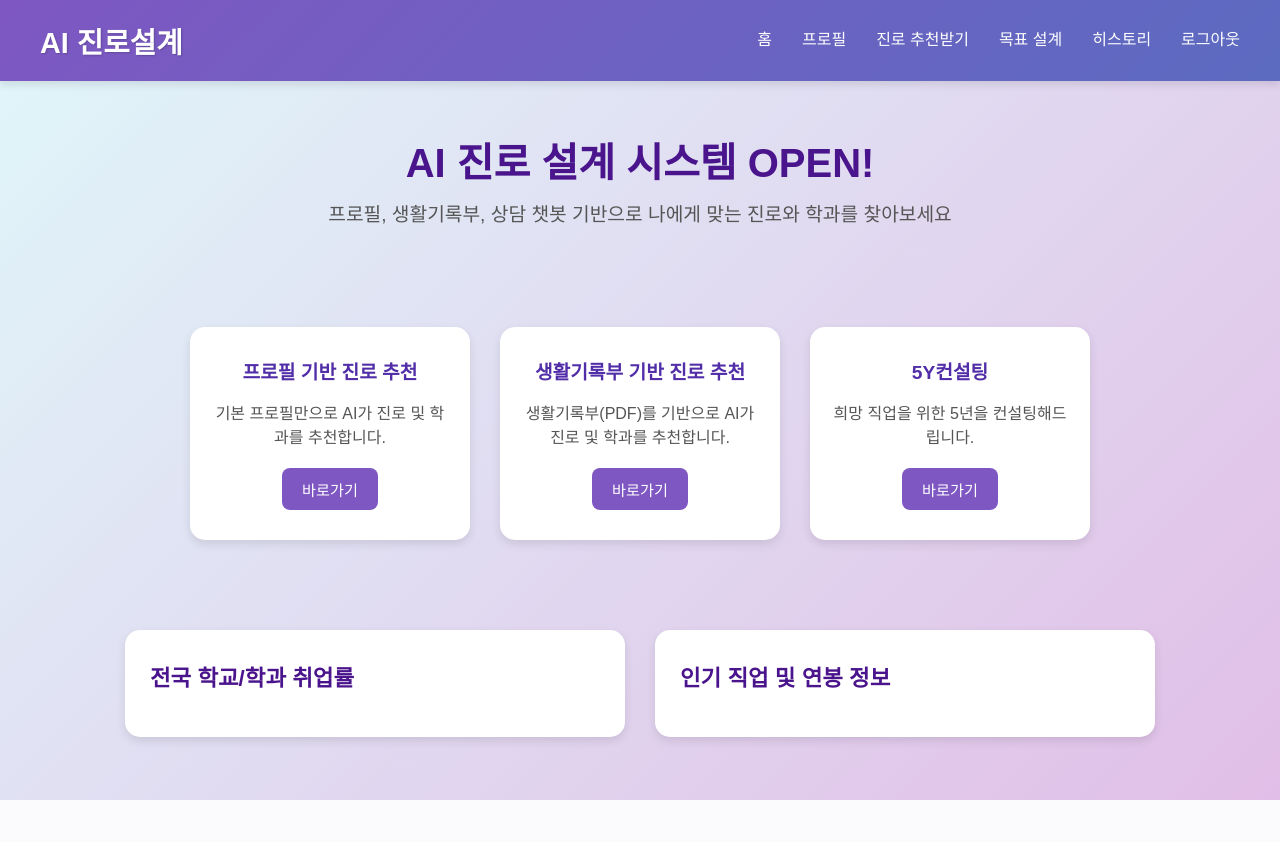
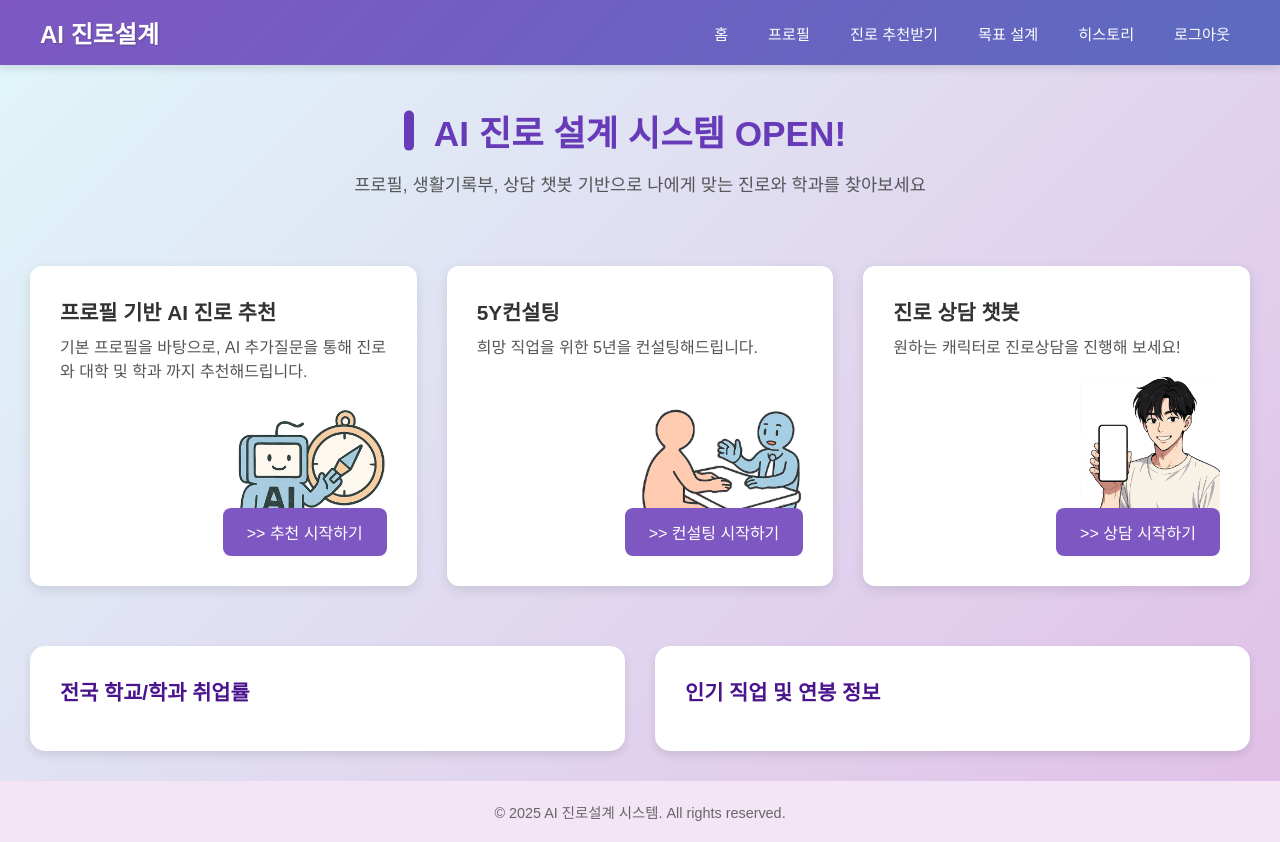
Before and after one commit to yonggaljjw/EDU_PROJECT, a Flask app: page / in a window 1280 px wide. Before the commit the page ends 800 px from the top, so only its background shows below. Run offline with Flask 3, Linux system fonts and the light colour scheme; some web fonts are replaced.

Commit message:
design fix

```diff
--- a/project/app/templates/index.html
+++ b/project/app/templates/index.html
@@ -1,5 +1,6 @@
 <!DOCTYPE html>
 <html lang="ko">
+
 <head>
   <meta charset="UTF-8">
   <meta name="viewport" content="width=device-width, initial-scale=1.0">
@@ -22,7 +23,7 @@
 
     header {
       width: 100%;
-      padding: 20px 40px;
+      padding: 15px 40px;
       background: linear-gradient(135deg, #7e57c2, #5c6bc0);
       display: flex;
       justify-content: space-between;
@@ -30,136 +31,158 @@
       position: sticky;
       top: 0;
       z-index: 1000;
-      box-shadow: 0 4px 8px rgba(0,0,0,0.1);
+      box-shadow: 0 4px 8px rgba(0, 0, 0, 0.1);
     }
 
     .logo a {
-      font-size: 1.8rem;
+      font-size: 1.5rem;
       font-weight: bold;
       color: white;
       text-decoration: none;
-      text-shadow: 1px 1px 2px rgba(0,0,0,0.2);
+      text-shadow: 1px 1px 2px rgba(0, 0, 0, 0.2);
     }
 
     nav {
       display: flex;
-      gap: 30px;
+      gap: 20px;
       align-items: center;
     }
 
     nav a {
       text-decoration: none;
       color: white;
-      font-size: 1rem;
-      padding-bottom: 5px;
+      font-size: 0.95rem;
+      padding: 5px 10px;
       position: relative;
       transition: all 0.3s;
-    }
-
-    nav a::after {
-      content: '';
-      position: absolute;
-      width: 0%;
-      height: 2px;
-      bottom: 0;
-      left: 0;
-      background-color: white;
-      transition: all 0.3s ease-in-out;
     }
 
     nav a:hover {
       color: #ffe082;
     }
 
-    nav a:hover::after {
-      width: 100%;
-    }
-
     .main-banner {
       text-align: center;
-      padding: 50px 20px;
+      padding: 40px 20px 20px;
     }
 
     .main-banner h1 {
-      font-size: 2.5rem;
-      color: #4a148c;
-      margin-bottom: 10px;
+      font-size: 2.2rem;
+      color: #673ab7;
+      margin-bottom: 15px;
+      position: relative;
+      display: inline-block;
+    }
+
+    .main-banner h1::before {
+      content: '';
+      position: absolute;
+      left: -30px;
+      top: 50%;
+      transform: translateY(-50%);
+      width: 10px;
+      height: 80%;
+      background-color: #673ab7;
+      border-radius: 6px;
     }
 
     .main-banner p {
-      font-size: 1.2rem;
+      font-size: 1.1rem;
       color: #555;
+      margin-bottom: 20px;
     }
 
+    /* 카드 섹션 수정 - 첫 번째 이미지 스타일에 맞게 */
     .card-section {
       display: flex;
-      flex-wrap: wrap;
       justify-content: center;
       gap: 30px;
-      margin: 50px 20px;
+      width: 100%;
+      max-width: 1280px;
+      padding: 0 30px;
+      margin: 30px auto;
     }
 
     .card {
       background: white;
-      width: 280px;
-      padding: 30px 20px;
-      border-radius: 15px;
-      box-shadow: 0 4px 10px rgba(0,0,0,0.1);
-      text-align: center;
-      transition: 0.3s;
-    }
-
-    .card:hover {
-      transform: translateY(-5px);
+      width: 100%;
+      max-width: 400px;
+      border-radius: 12px;
+      box-shadow: 0 4px 12px rgba(0, 0, 0, 0.1);
+      padding: 30px;
+      position: relative;
+      min-height: 320px;
     }
 
     .card h3 {
-      font-size: 1.2rem;
-      color: #512da8;
-      margin-bottom: 15px;
+      font-size: 1.3rem;
+      color: #333;
+      margin-bottom: 10px;
     }
 
     .card p {
       font-size: 1rem;
       color: #555;
+      line-height: 1.5;
       margin-bottom: 20px;
+    }
+
+    .card-img {
+      position: absolute;
+      right: 30px;
+      bottom: 65px;
+      text-align: right;
+    }
+
+    .card-img img {
+      height: 140px;
+      width: auto;
     }
 
     .card a {
       display: inline-block;
-      padding: 10px 20px;
+      padding: 12px 24px;
       background-color: #7e57c2;
       color: white;
       border-radius: 8px;
       text-decoration: none;
-      font-size: 0.95rem;
+      font-size: 1rem;
+      position: absolute;
+      bottom: 30px;
+      right: 30px;
       transition: 0.3s;
+      z-index: 2;
     }
 
     .card a:hover {
       background-color: #5e35b1;
     }
 
+    /* 정보 섹션 - 상단 카드와 너비 일치 */
     .info-section {
       display: flex;
       flex-wrap: wrap;
       justify-content: center;
       gap: 30px;
-      margin: 40px 20px 60px;
+      width: 100%;
+      max-width: 1280px;
+      margin: 30px auto;
+      padding: 0 30px;
     }
 
     .info-box {
       background: white;
-      flex: 1 1 400px;
-      max-width: 500px;
-      padding: 30px 25px;
+      flex: 1;
+      min-width: 400px;
+      max-width: 625px;
+      padding: 30px;
       border-radius: 15px;
-      box-shadow: 0 4px 10px rgba(0,0,0,0.1);
+      box-shadow: 0 4px 10px rgba(0, 0, 0, 0.1);
     }
 
     .info-box h3 {
       color: #4a148c;
-      font-size: 1.4rem;
+      font-size: 1.3rem;
       margin-bottom: 15px;
     }
 
@@ -170,9 +193,19 @@
     }
 
     .info-box li {
-      font-size: 1rem;
+      font-size: 0.95rem;
       color: #555;
       margin-bottom: 8px;
+    }
+
+    .info-box li span.trend-up {
+      color: #4caf50;
+      font-weight: bold;
+    }
+
+    .info-box li span.trend-down {
+      color: #f44336;
+      font-weight: bold;
     }
 
     footer {
@@ -185,13 +218,21 @@
     }
 
     @media (max-width: 768px) {
-      .card-section, .info-section {
+
+      .card-section,
+      .info-section {
         flex-direction: column;
         align-items: center;
+      }
+
+      .card {
+        max-width: 100%;
+        margin-bottom: 20px;
       }
     }
   </style>
 </head>
+
 <body>
 
   <header>
@@ -213,21 +254,33 @@
     <p>프로필, 생활기록부, 상담 챗봇 기반으로 나에게 맞는 진로와 학과를 찾아보세요</p>
   </section>
 
+  <!-- 카드 섹션 변경 - 첫 번째 이미지와 두 번째 이미지 스타일 반영 -->
   <div class="card-section">
     <div class="card">
-    <h3>프로필 기반 진로 추천</h3>
-    <p>기본 프로필만으로 AI가 진로 및 학과를 추천합니다.</p>
-    <a href="/recommend/ai">바로가기</a>
+      <h3>프로필 기반 AI 진로 추천</h3>
+      <p>기본 프로필을 바탕으로, AI 추가질문을 통해 진로와 대학 및 학과 까지 추천해드립니다.</p>
+      <div class="card-img">
+        <img src="{{ url_for('static', filename='img/ai_recommend.png') }}" alt="AI 진로 추천 아이콘">
       </div>
-  <div class="card">
-    <h3>생활기록부 기반 진로 추천</h3>
-    <p>생활기록부(PDF)를 기반으로 AI가 진로 및 학과를 추천합니다.</p>
-    <a href="/recommend/pdf">바로가기</a>
+      <a href="/recommend/ai">>> 추천 시작하기</a>
     </div>
+
     <div class="card">
       <h3>5Y컨설팅</h3>
       <p>희망 직업을 위한 5년을 컨설팅해드립니다.</p>
-    <a href="/vision/plan">바로가기</a>
+      <div class="card-img">
+        <img src="{{ url_for('static', filename='img/consulting.png') }}" alt="5Y컨설팅 아이콘">
+      </div>
+      <a href="/vision/plan">>> 컨설팅 시작하기</a>
+    </div>
+
+    <div class="card">
+      <h3>진로 상담 챗봇</h3>
+      <p>원하는 캐릭터로 진로상담을 진행해 보세요!</p>
+      <div class="card-img">
+        <img src="{{ url_for('static', filename='img/jihan.png') }}" alt="진로 상담 챗봇 아이콘">
+      </div>
+      <a href="/character_select">>> 상담 시작하기</a>
     </div>
   </div>
 
@@ -245,13 +298,17 @@
       <h3>인기 직업 및 연봉 정보</h3>
       <ul>
         {% for j in random_jobs %}
-        <li>{{ j.job }} – 평균 연봉 {{ j.salery }}</li>
+        <li>{{ j.job }} – 평균 연봉 {{ j.salery }} {% if j.trend == 'up' %}<span class="trend-up">↑</span>{% elif j.trend ==
+          'down' %}<span class="trend-down">↓</span>{% endif %}</li>
         {% endfor %}
       </ul>
     </div>
   </div>
 
-
+  <footer>
+    © 2025 AI 진로설계 시스템. All rights reserved.
+  </footer>
 
 </body>
+
 </html>
--- a/project/views/main.py
+++ b/project/views/main.py
@@ -1,4 +1,4 @@
-from flask import Blueprint,current_app, render_template, request, redirect, url_for, flash, session
+from flask import Blueprint,current_app, render_template, request, redirect, url_for, flash, jsonify, session
 from werkzeug.security import generate_password_hash, check_password_hash
 from .models import db, User, UserProfile, JobsInfo, AiResult, EmploymentFull  # ✅ JobsInfo 추가
 import logging
@@ -9,6 +9,8 @@ import traceback
 from concurrent.futures import ThreadPoolExecutor, as_completed
 import openai
 from elasticsearch import Elasticsearch
+from views.character_prompt import build_prompt # 캐릭터챗 프롬프트 불러오기
+from views.models import db, CharacterChatHistory # 캐릭터 챗 대화 저장용
 
 
 
@@ -493,3 +495,71 @@ def vision_plan():
         return render_template('vision_plan_result.html', plan=plan_text, goal=goal)
 
     return render_template('vision_plan.html')
+
+
+# 캐릭터 챗
+
+# 캐릭터 선택 화면
+@main_bp.route('/chat/character/select')
+def select_character():
+    return render_template('character_select.html')  # 캐릭터 선택하는 페이지
+
+# 캐릭터 채팅 화면 열기
+@main_bp.route('/chat/character/chat', methods=['GET'])
+def character_chat():
+    character_name = request.args.get('character')
+    return render_template('character_chat.html', character_name=character_name)
+
+# 캐릭터와 메시지 질문/답변/DB저장 API
+@main_bp.route('/chat/character/send_message', methods=['POST'])
+def send_message():
+    data = request.get_json()
+    character_name = data.get('character')
+    question = data.get('question')
+    retrieved_conversations = data.get('retrieved_conversations', [])
+
+    # ✅ 세션에서 user_id 가져오기
+    user_id = session.get('user_id')  # 로그인한 사용자 ID
+    if not user_id:
+        return jsonify({"error": "로그인이 필요합니다."}), 401
+
+    try:
+        openai.api_key = os.getenv("OPENAI_API_KEY")
+
+        prompt = build_prompt(character_name, question, retrieved_conversations)
+
+        response = openai.ChatCompletion.create(
+            model="gpt-4",
+            messages=[
+                {"role": "system", "content": "너는 학생 고민 상담 전문 캐릭터야."},
+                {"role": "user", "content": prompt}
+            ],
+            temperature=0.7,
+            max_tokens=800
+        )
+
+        character_response = response['choices'][0]['message']['content']
+
+        # ✅ 대화 저장 (user_id 포함)
+        chat_log = CharacterChatHistory(
+            user_id=user_id,  # 🔥 여기 반드시 user_id 넣어야 해
+            character_name=character_name,
+            user_message=question,
+            character_response=character_response
+        )
+        db.session.add(chat_log)
+        db.session.commit()
+
+        return jsonify({"response": character_response})
+
+    except Exception as e:
+        logging.error("❌ 캐릭터 메시지 송수신 실패: %s", traceback.format_exc())
+        return jsonify({"error": "서버 오류가 발생했습니다. 잠시 후 다시 시도해 주세요."}), 500
+
+
+# 캐릭터 대화 히스토리 조회 화면
+@main_bp.route('/chat/character/history/<character_name>', methods=['GET'])
+def character_chat_history(character_name):
+    # 최근 50개까지만 조회 (너가 원하는 만큼 조정 가능)
+    histories = CharacterChatHistory.query.filter_by(character_name=character_name).order_by(CharacterChatHistory.timestamp.asc()).limit(50).all()
+    return render_template('character_history.html', character_name=character_name, histories=histories)
```
Also changed, not shown: project/app/static/character_chat.css (added, +84 -0 lines), project/app/static/character_select.css (added, +55 -0 lines), project/app/templates/character_chat.html (+44 -96 lines), project/app/templates/character_history.html (added, +33 -0 lines), project/app/templates/character_select.html (+34 -7 lines), project/views/models.py (+12 -0 lines), project/app/static/img/ai_recommend.png (added), project/app/static/img/consulting.png (added), project/app/static/img/jihan.png (added), project/app/static/img/이솔.png (added), project/app/static/img/하늘.png (added), project/app/static/profiles/이솔.png (added), 5 other files. Lines whose indentation alone changed are shown as unchanged.
